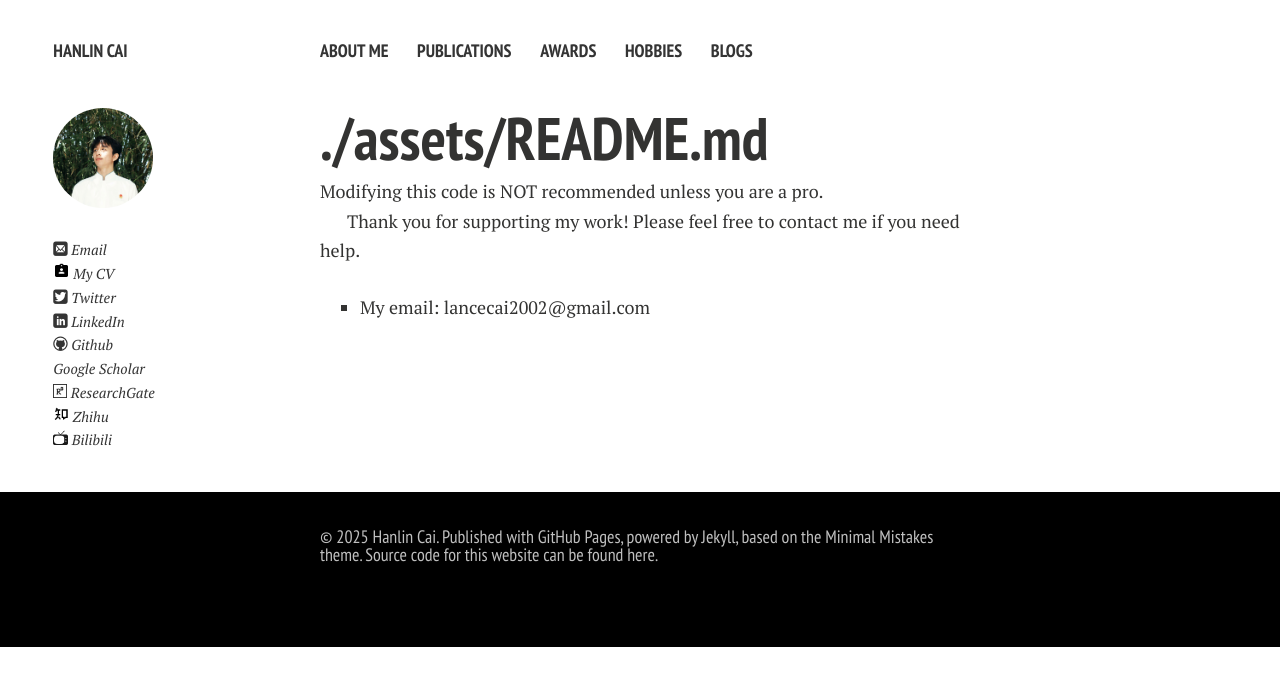
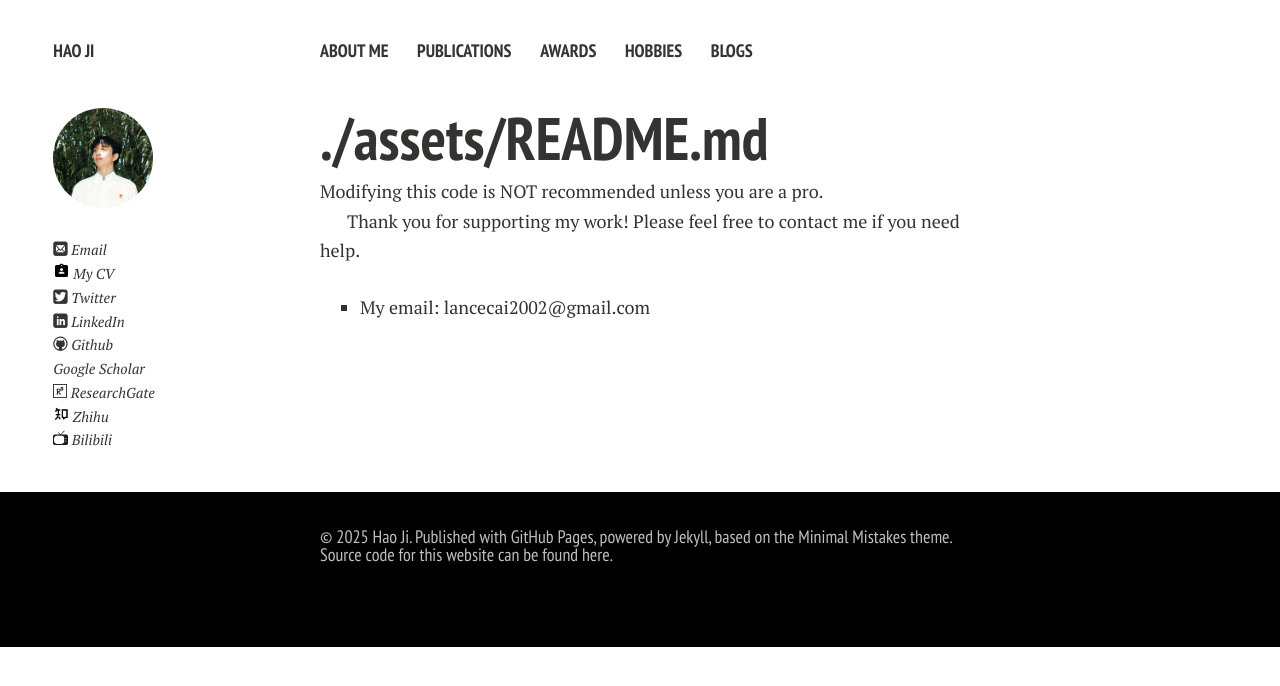
Before and after one commit to turboswifty/turboswifty.github.io, a Jekyll site: the page built from assets/README.md, in a window 1280 px wide. Shown: the top 686 px of the page. Built offline with Jekyll 4.4.1, drawn with Linux system fonts in a browser that asks for light colours; nearby versions of some CDN libraries; our own code applies the rules of GitHub Pages for plain Markdown files; comment, search, counter and statistics services are not loaded; a style sheet for code colours, icons or effects is not loaded.

Commit message:
Update _config.yml

```diff
--- a/_config.yml
+++ b/_config.yml
@@ -1,15 +1,15 @@
-title: Hanlin Cai
+title: Hao Ji
 # tagline: Here is personal website of Hanlin Cai. Powered by Jekyll, based on the Minimal Mistakes theme.
 # description: Two roads diverged in woods, I took the one less traveled by.
 #Comment out url when working locally to resolve base urls correctly
-url: https://caihanlin.com
+url: https://turboswifty.github.io
 
 # Owner/author information
 owner:
-  name: Hanlin Cai
+  name: Hao Ji
   avatar: hanlin.jpg
   # bio: Two roads diverged in woods, I took the one less traveled by.
-  email: hanlin.cai@ieee.org
+  email: anyezhongwudong@outlook.com
   cv: https://caihanlin.com/file/CV-HanlinCAI.pdf
   # Social networking links are used in author-bio sidebar. Update and remove as you like.
   twitter: lancecai2002
@@ -84,4 +84,4 @@ disqus:
 include: [".htaccess"]
 exclude: ["lib", "config.rb", "Capfile", "config", "log", "Rakefile", "Rakefile.rb", "tmp", "less", "minimal-mistakes.sublime-project", "minimal-mistakes.sublime-workspace"]
 
-# Latest update in 2023/12/10 by Hanlin Cai.
+# Latest update in 2025/3/12 by Hao Ji.
```
